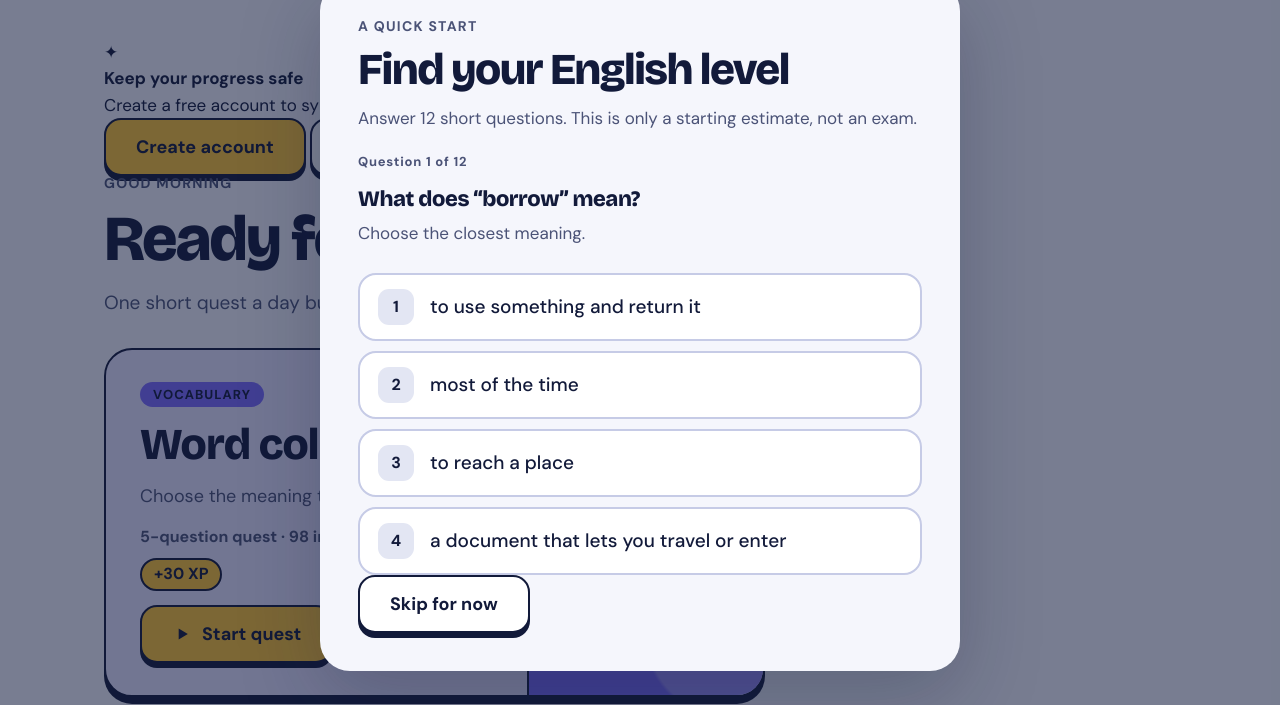
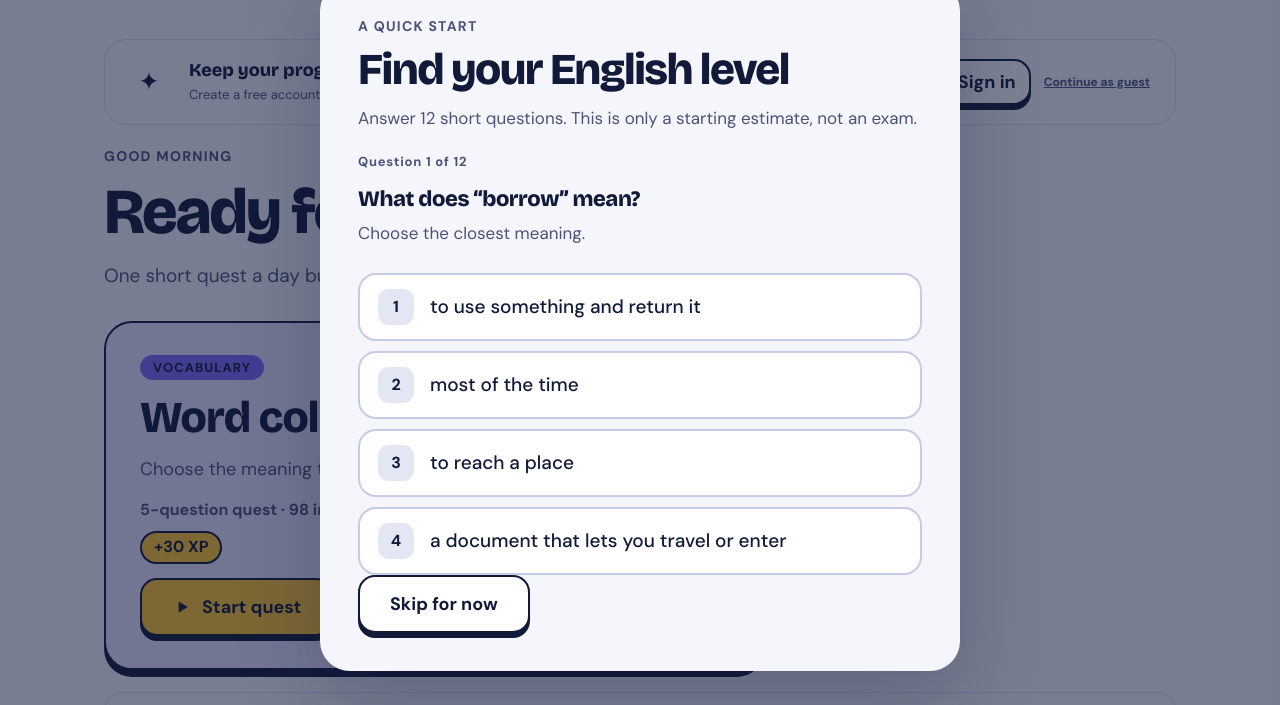
Before and after one commit to stachdriggon-bit/Epihpany, a plain HTML site: page index.html in a window 1280 px wide. Shown: the part 74-779 px from the top of the page. Drawn offline with nearby package versions, Linux system fonts and the light colour scheme.

Commit message:
Style first-visit account invitation

```diff
--- a/style.css
+++ b/style.css
@@ -788,3 +788,17 @@ body[data-theme="dark"] .trap-explanation{background:#252B3C;border-color:var(--
 .account-note{color:var(--ink-2);margin:0 0 16px}
 .account-form button:disabled,.account-block button:disabled{opacity:.6;cursor:wait}
 @media(max-width:520px){.account-actions{align-items:stretch;flex-direction:column}.account-actions .btn{width:100%}.account-link{text-align:center}}
+
+
+/* First-visit account invitation: visible on the Play screen, optional for guests */
+.account-welcome-banner{display:grid;grid-template-columns:auto minmax(0,1fr) auto;align-items:center;gap:16px;margin:0 0 24px;padding:18px 20px;border:1.5px solid var(--line);border-radius:22px;background:linear-gradient(110deg,var(--tone-soft),var(--surface));}
+.account-welcome-banner[hidden]{display:none!important}
+.account-welcome-mark{display:grid;place-items:center;width:48px;height:48px;border-radius:16px;background:var(--tone);color:var(--ink);font-size:25px}
+.account-welcome-copy{min-width:0}
+.account-welcome-copy strong{display:block;font:800 18px var(--display);color:var(--ink)}
+.account-welcome-copy p{margin:4px 0 0;color:var(--ink-2);font-size:13px;line-height:1.5}
+.account-welcome-actions{display:flex;align-items:center;justify-content:flex-end;gap:8px;flex-wrap:wrap}
+.account-welcome-actions .btn{min-height:42px;padding:9px 13px;white-space:nowrap}
+.account-guest-link{padding:8px 5px;border:0;background:transparent;color:var(--ink-2);font:700 12px var(--body);text-decoration:underline;cursor:pointer;white-space:nowrap}
+@media(max-width:760px){.account-welcome-banner{grid-template-columns:auto minmax(0,1fr);gap:12px;padding:15px}.account-welcome-mark{width:42px;height:42px}.account-welcome-actions{grid-column:1/-1;justify-content:stretch}.account-welcome-actions .btn{flex:1}.account-guest-link{flex-basis:100%;padding:7px}}
+@media(max-width:420px){.account-welcome-actions{display:grid;grid-template-columns:1fr 1fr}.account-welcome-actions .btn{width:100%}.account-guest-link{grid-column:1/-1}}
```
